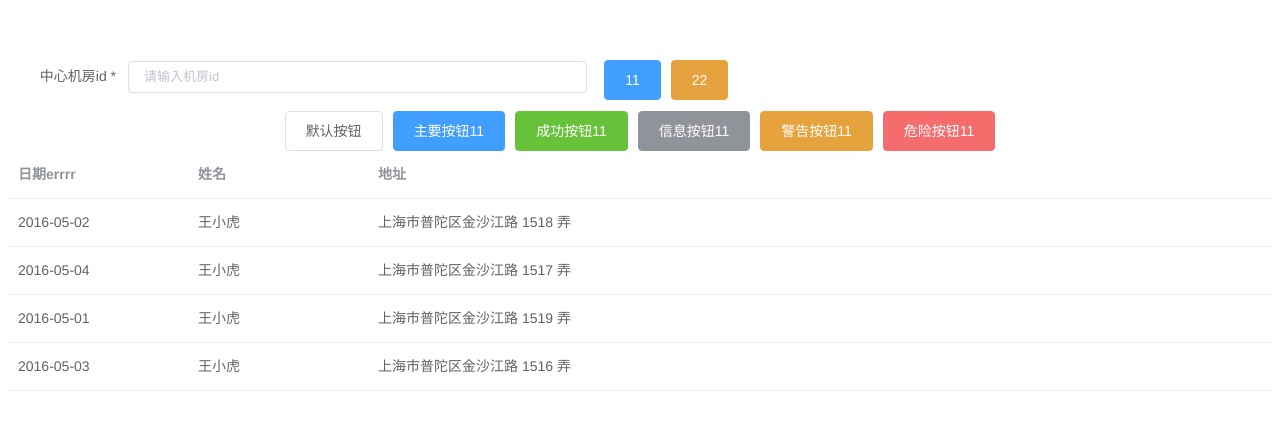
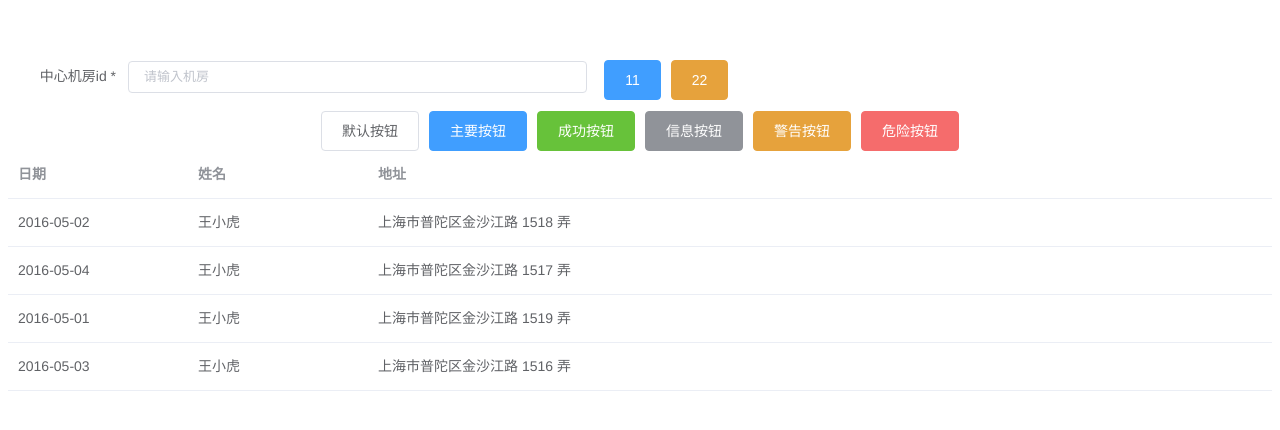
Before and after one commit to liuhuaiyang/vue-font, a Vue app: page /test/table in a window 1280 px wide. Shown: the top 430 px of the page. Built offline with nearby package versions, Linux system fonts and the light colour scheme.

Commit message:
校验提交人

```diff
--- a/src/components/table.vue
+++ b/src/components/table.vue
@@ -4,7 +4,7 @@
          <el-row :span="24">
            <el-col :span="11">
              <el-form-item label="中心机房id *">
-               <el-input  placeholder="请输入机房id"></el-input>
+               <el-input  placeholder="请输入机房"></el-input>
              </el-form-item>
            </el-col>
 
@@ -15,11 +15,11 @@
          </el-row>
          <el-row>
 		  <el-button>默认按钮</el-button>
-		  <el-button type="primary" @click.native="getStore()">主要按钮11</el-button>
-		  <el-button type="success">成功按钮11</el-button>
-		  <el-button type="info">信息按钮11</el-button>
-		  <el-button type="warning">警告按钮11</el-button>
-		  <el-button type="danger">危险按钮11</el-button>
+		  <el-button type="primary" @click.native="getStore()">主要按钮</el-button>
+		  <el-button type="success">成功按钮</el-button>
+		  <el-button type="info">信息按钮</el-button>
+		  <el-button type="warning">警告按钮</el-button>
+		  <el-button type="danger">危险按钮</el-button>
 		</el-row>
        </el-form>
 
@@ -28,7 +28,7 @@
       style="width: 100%">
       <el-table-column
         prop="date"
-        label="日期errrr"
+        label="日期"
         width="180">
       </el-table-column>
       <el-table-column
```
